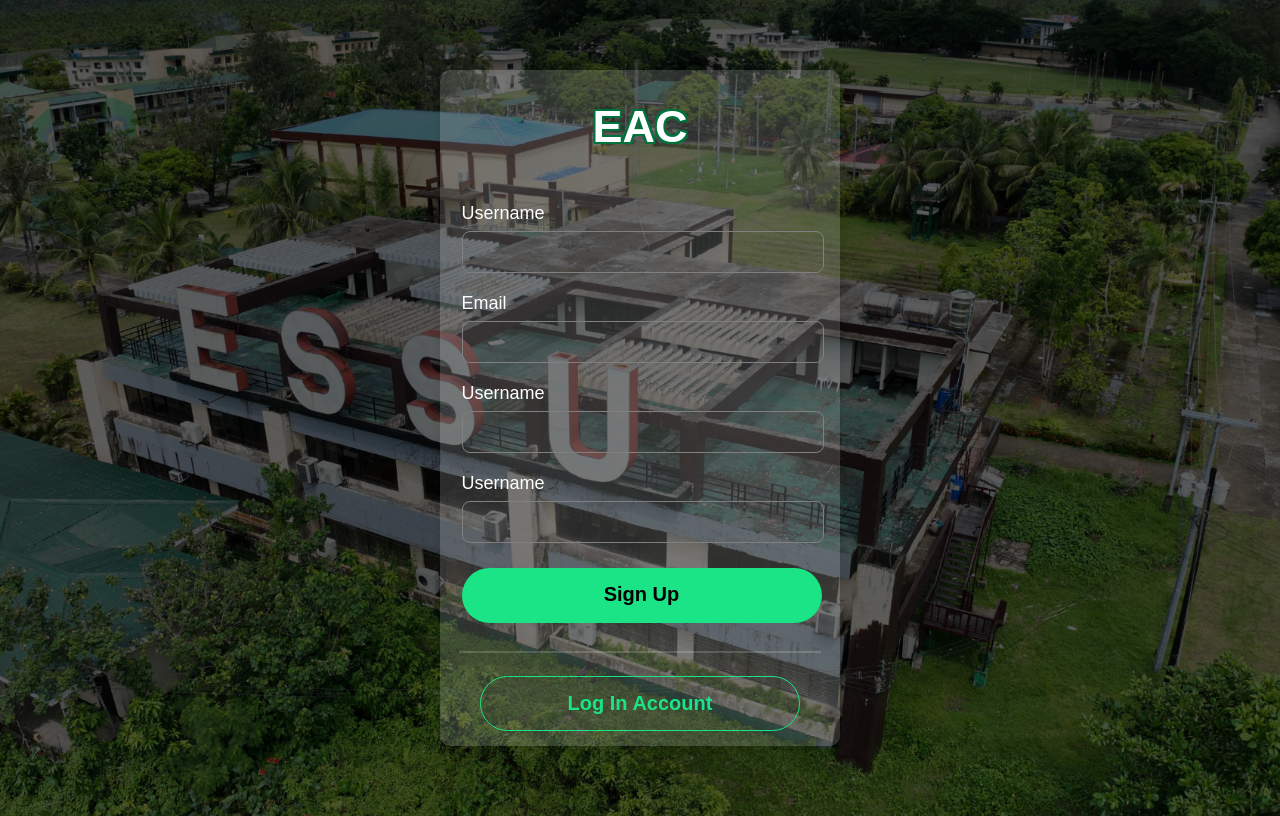
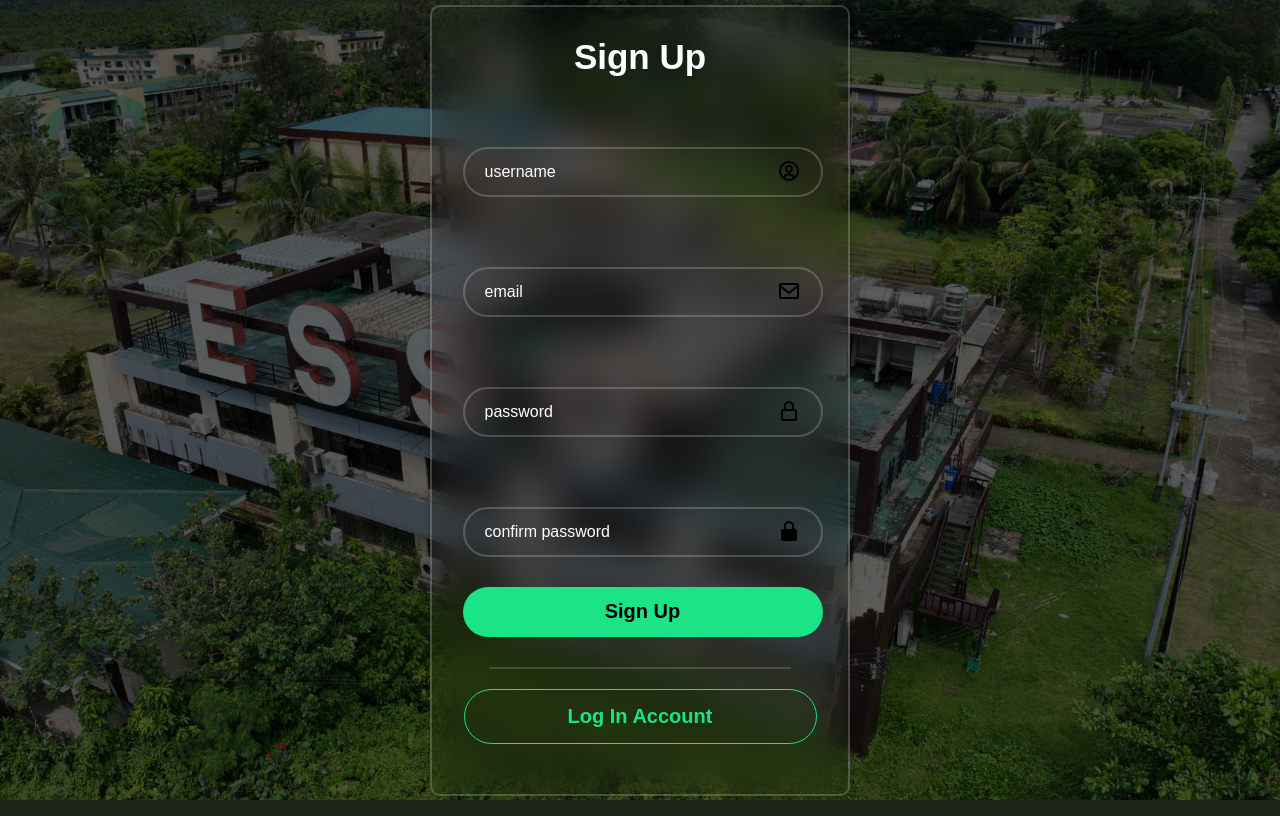
Before and after one commit to CSSO-Linux-User-Group-ESSU/Attendance-with-ESP-RFID, a Django app: page /signup/ in a window 1280 px wide. Run offline with Django 5.2, Linux system fonts and the light colour scheme.

Commit message:
UI for log in

```diff
--- a/attendance_app/static/attendance_app/css/login_signup.css
+++ b/attendance_app/static/attendance_app/css/login_signup.css
@@ -1,16 +1,24 @@
 body {
-    font-family: 'Poppins', sans-serif;
     background: url("/static/attendance_app/img/essu_bg.png") no-repeat center center/cover;
     color: white;
     align-items: center;
-    align-content: center;
+    justify-content: center;
     display: flex;
-    flex-direction: column;
     min-height: 100vh;
+}
+
+* {
+    margin: 0;
+    padding: 0;
+    box-sizing: border-box;
+    font-family: 'Poppins', sans-serif;
 }
 
 /* Logo design */
 .logo-font {
+    font-size: large;
+    font-weight: bold;
+    padding: 0px 150px 0px 0px;
     color: white; /* Text color */
     text-shadow:
         -2px -2px 0 #00723c,
@@ -20,30 +28,34 @@ body {
     font-size: 45px;
 }
 
-/* To center the center box*/
-.container {
-    flex-direction: column;
-    display: flex;
-    justify-content:center;
-    align-items: center;
-    align-content: center;
-    height: 100vh;
-    width: 100vw;
-}
-
 /* Contains the form */
 .center-box {
-    width: 100vw;               /* 90% width for mobile responsiveness */
-    max-width: 400px;         /* Limit width for larger screens */
+    width: 420px;
     flex-direction: column;
     display: flex;
     justify-content:center;
     align-items:center;
     text-align: center;
-    padding: 0px 0px 0px 0px;
+    padding: 30px 40px;
     border-radius: 10px;
-    background-color: rgb(255, 255, 255, 0.16);
-    box-shadow: 0 0 10px rgba(0, 0, 0, 0.1);
+    border: 2px solid rgb(255, 255, 255, .2);
+    background-color: transparent;
+    backdrop-filter: blur(20px);
+    color: #fff;
+    box-shadow: 0 0 5px rgba(0, 0, 0, 0.2);
+}
+
+.center-box .input-field {
+    position: relative;
+    width: 100%;
+    height: 50px;
+    margin: 30px 0;
+}
+
+.center-box h1 {
+    font-size: 35px;
+    text-align: center;
+    font-weight: bolder;
 }
 
 .form1 {
@@ -54,14 +66,48 @@ body {
     gap: 10px;
 }
 
+/* Input design */
+.input-field input {
+    width: 100%;
+    height: 100%;
+    border: none;
+    outline: none;
+    border: 2px solid rgb(255, 255, 255, .2);
+    padding: 20px 45px 20px 20px;
+    border-radius: 40px;
+    text-align: left;
+    font-size: 16px;
+    background-color: transparent;
+}
+
+.input-field input::placeholder {
+    color: #fff;
+}
+
+.input-field .login-svg {
+    position: absolute;
+    right: 10px;
+    top: 25%;
+    transform: translateX(-50%);
+    font-size: 20px;
+}
+
+.input-field .create-acc-svg {
+    position: absolute;
+    right: 10px;
+    top: 85%;
+    transform: translateX(-50%);
+    font-size: 20px;
+}
+
+
 /* log in button */
-.login-btn {
+.center-box .login-btn {
     width: 45vw;
     max-width: 360px;
-    height: 15vh;
-    max-height: 55px;
+    height: 10vh;
+    max-height: 50px;
     display: grid;
-    padding: 15px 10px 20px 10px;
     background-color: #1ae485;
     color: black;
     border: none;
@@ -70,7 +116,8 @@ body {
     font-weight: bolder;
     text-align: center;
     cursor: pointer;
-    margin: 15px 0px 10px 0px;
+    padding: 13px 10px 25px 10px;
+    margin: 20px 0;
     transition: background-color 0.3s;
 }
 
@@ -85,8 +132,8 @@ body {
 
 /* Create button */
 .create-acc-btn {
-    width: 80%;
-    max-width: 400px;
+    width: 45vw;
+    max-width: 353px;
     height: 15vh;
     max-height: 55px;
     display: grid;
@@ -98,8 +145,7 @@ body {
     font-size: 20px;
     font-weight: bold;
     cursor: pointer;
-    margin-top: 15px;
-    margin-bottom: 15px;
+    margin: 20px 0;
     opacity: .16px;
     transition: background-color 0.3s;
 }
@@ -112,36 +158,6 @@ body {
     cursor: pointer;
     transition: color 0.3s ease, background 0.3s ease;
     box-shadow: 0 0 5px rgb(0, 0, 0);
-}
-
-/* Input design */
-.input-field {
-    width: 30vw;
-    max-width: 300px;
-    height: 3vh;
-    max-height: 20px;
-    display: grid;
-    gap: 10px;
-    padding: 10px 30px 10px 30px;
-    border: 1px solid grey;
-    border-radius: 8px;
-    text-align: left;
-    font-size: 18px;
-    background-color: rgb(255, 255, 255, 0);
-}
-
-/* Makes the background more whiter when typing*/
-.input-field:focus,
-.input-field:active {
-    text-decoration: none;
-    border: none;
-    outline: none;
-    background-color: rgb(255, 255, 255, 0.20);
-}
-
-/* Creates a shadow outside the input field when typing */
-.input-field:focus-within {
-    box-shadow: 0 0 5px rgba(0, 0, 0, 0.75);
 }
 
 /* Login labels design */
@@ -159,5 +175,5 @@ body {
     color: white;
     font-size: 18px;
     font-size: bold;
-    box-shadow: 0 0 0px rgba(255, 254, 254, 0.75);
+    text-shadow: 2px 20px 20px rgba(0, 0, 0, 0.75);
 }
--- a/attendance_app/templates/attendance_app/signup.html
+++ b/attendance_app/templates/attendance_app/signup.html
@@ -16,23 +16,42 @@
         -->
 
         <div class="container">
+
             <div class="center-box">
                 <!-- <img class="logo" src="{% static 'attendance_app/img/essu_logo.png' %}"> -->
-                <h1 class="logo-font">EAC</h1>
+
+                <h1>Sign Up</h1>
+
                 <form action="{% url 'attendance_app:log_in' %}" method="post" class="form1">
 
                     {% csrf_token %}
 
-                        <label for="username" class="label">Username</label>
-                        <input type="text" id="username" name="username" required class="input-field">
-                        <label for="email" class="label">Email</label>
-                        <input type="email" id="email" name="email" required class="input-field">
-                        <label for="password" class="label">Username</label>
-                        <input type="password" id="password" name="password" required class="input-field">
-                        <label for="username" class="label">Username</label>
-                        <input type="password" id="password2" name="password2" required class="input-field">
+                    <div class="input-field">
+                        <input type="text" id="username" name="username" class="input-field" placeholder="username" required>
+                        <span class="create-acc-svg">
+                            <svg xmlns="http://www.w3.org/2000/svg" width="24" height="24" viewBox="0 0 24 24" style="fill: rgba(0, 0, 0, 1);transform: ;msFilter:;"><path d="M12 2A10.13 10.13 0 0 0 2 12a10 10 0 0 0 4 7.92V20h.1a9.7 9.7 0 0 0 11.8 0h.1v-.08A10 10 0 0 0 22 12 10.13 10.13 0 0 0 12 2zM8.07 18.93A3 3 0 0 1 11 16.57h2a3 3 0 0 1 2.93 2.36 7.75 7.75 0 0 1-7.86 0zm9.54-1.29A5 5 0 0 0 13 14.57h-2a5 5 0 0 0-4.61 3.07A8 8 0 0 1 4 12a8.1 8.1 0 0 1 8-8 8.1 8.1 0 0 1 8 8 8 8 0 0 1-2.39 5.64z"></path><path d="M12 6a3.91 3.91 0 0 0-4 4 3.91 3.91 0 0 0 4 4 3.91 3.91 0 0 0 4-4 3.91 3.91 0 0 0-4-4zm0 6a1.91 1.91 0 0 1-2-2 1.91 1.91 0 0 1 2-2 1.91 1.91 0 0 1 2 2 1.91 1.91 0 0 1-2 2z"></path></svg>
+                        </span>
+                    </div>
+                    <div class="input-field">
+                        <input type="email" id="email" name="email" class="input-field" placeholder="email" required>
+                        <span class="create-acc-svg">
+                            <svg xmlns="http://www.w3.org/2000/svg" width="24" height="24" viewBox="0 0 24 24" style="fill: rgba(0, 0, 0, 1);transform: ;msFilter:;"><path d="M20 4H4c-1.103 0-2 .897-2 2v12c0 1.103.897 2 2 2h16c1.103 0 2-.897 2-2V6c0-1.103-.897-2-2-2zm0 2v.511l-8 6.223-8-6.222V6h16zM4 18V9.044l7.386 5.745a.994.994 0 0 0 1.228 0L20 9.044 20.002 18H4z"></path></svg>
+                        </span>
+                    </div>
+                    <div class="input-field">
+                        <input type="password" id="password" name="password" class="input-field" placeholder="password" required>
+                        <span class="create-acc-svg">
+                            <svg xmlns="http://www.w3.org/2000/svg" width="24" height="24" viewBox="0 0 24 24" style="fill: rgba(0, 0, 0, 1);transform: ;msFilter:;"><path d="M12 2C9.243 2 7 4.243 7 7v3H6c-1.103 0-2 .897-2 2v8c0 1.103.897 2 2 2h12c1.103 0 2-.897 2-2v-8c0-1.103-.897-2-2-2h-1V7c0-2.757-2.243-5-5-5zm6 10 .002 8H6v-8h12zm-9-2V7c0-1.654 1.346-3 3-3s3 1.346 3 3v3H9z"></path></svg>
+                        </span>
+                    </div>
+                    <div class="input-field">
+                        <input type="password" id="password2" name="password2" class="input-field" placeholder="confirm password" required>
+                        <span class="create-acc-svg">
+                            <svg xmlns="http://www.w3.org/2000/svg" width="24" height="24" viewBox="0 0 24 24" style="fill: rgba(0, 0, 0, 1);transform: ;msFilter:;"><path d="M20 12c0-1.103-.897-2-2-2h-1V7c0-2.757-2.243-5-5-5S7 4.243 7 7v3H6c-1.103 0-2 .897-2 2v8c0 1.103.897 2 2 2h12c1.103 0 2-.897 2-2v-8zM9 7c0-1.654 1.346-3 3-3s3 1.346 3 3v3H9V7z"></path></svg>
+                        </span>
+                    </div>
 
-                        <button type="submit" class="login-btn">Sign Up</button>
+                    <button type="submit" class="login-btn">Sign Up</button>
 
                 </form>
 
--- a/student_app/templates/student_app/students.html
+++ b/student_app/templates/student_app/students.html
@@ -79,7 +79,6 @@
             }else{
                 document.getElementById('card_uid').value = cardUID;
             }
-
         }
 
         // Optionally, use setInterval or a WebSocket to listen for updates from the ESP32
```
Also changed, not shown: attendance_app/templates/attendance_app/log_in.html (+18 -5 lines), attendance_app/templates/attendance_app/icons/bx-lock-alt.svg (added), attendance_app/templates/attendance_app/icons/bx-user-circle.svg (added), attendance_app/templates/attendance_app/icons/bxs-lock-alt.svg (added).
